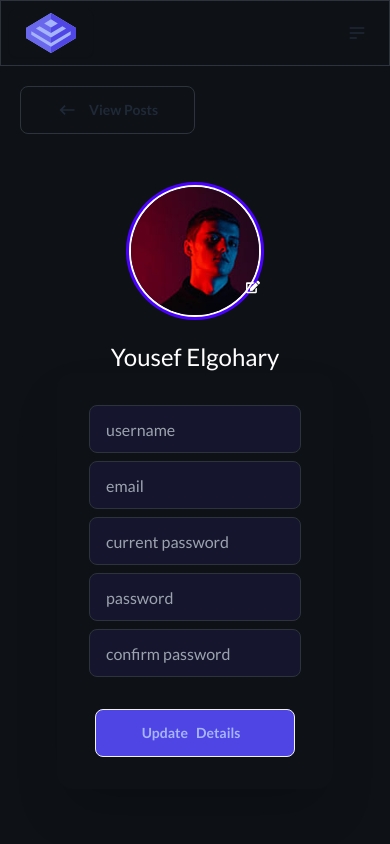
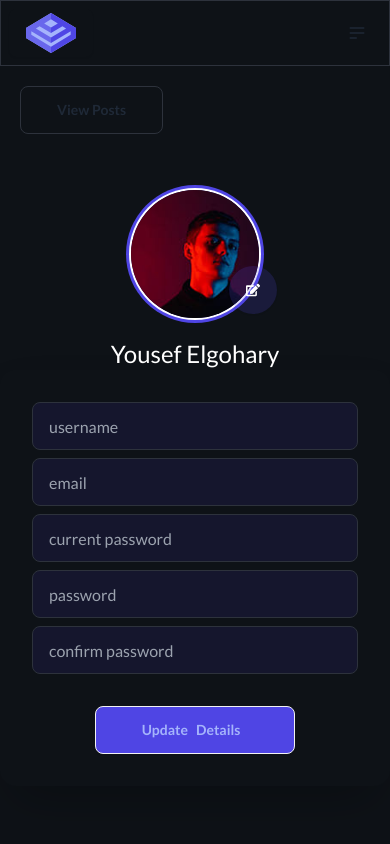
Before and after one commit to Darthdevv/Blog-App, a React (Vite) app in the folder frontend/: page /profile/yousef in a window 390 px wide. Shown: the top 844 px of the page. Built offline with nearby package versions, Linux system fonts and the light colour scheme.

Commit message:
🖋️ style: Media queries applied

```diff
--- a/frontend/src/components/Button/BackHome.jsx
+++ b/frontend/src/components/Button/BackHome.jsx
@@ -5,10 +5,10 @@ const BackTo = ({children, to}) => {
   return (
     <Link
       to={to}
-      className="btn btn-ghost border border-[#2D323C] bg-transparent"
+      className="btn btn-ghost z-50 border border-[#2D323C] bg-transparent"
     >
-      <button className=" flex items-center justify-center py-2 px-5">
-        <MdKeyboardBackspace size={20} className="mr-3" />
+      <button className="z-50 flex items-center justify-center py-2 px-5">
+        { to === '/' ? <MdKeyboardBackspace size={20} className="mr-3" /> : ''}
         {children}
       </button>
     </Link>
--- a/frontend/src/pages/dashboard/DashBoard.jsx
+++ b/frontend/src/pages/dashboard/DashBoard.jsx
@@ -16,9 +16,9 @@ const DashBoard = () => {
             posts.map((post) => (
               <div
                 key={post.id}
-                className=" w-full p-2 my-4 bg-[#1d1f26] border border-[#2D323C] hover:border-[#545A69] rounded-md"
+                className=" w-full p-2 my-4 max-md:my-6 bg-[#1d1f26] border border-[#2D323C] hover:border-[#545A69] rounded-md"
               >
-                <div className=" w-full flex items-center justify-between">
+                <div className=" w-full flex items-center justify-between max-md:flex-wrap max-md:text-sm max-md:justify-center max-md:gap-y-2">
                   <div className="flex items-center justify-center gap-5">
                     <img
                       src={post.thumbnail}
@@ -29,13 +29,13 @@ const DashBoard = () => {
                   </div>
                   <div>
                     <Link to={`/details/posts/${post.id}`}>
-                      <button className="btn btn-custom">View</button>
+                      <button className="btn btn-custom max-sm:btn-md">View</button>
                     </Link>
                     <Link to={`/posts/${post.id}/edit`}>
-                      <button className="btn btn-custom mx-2">Edit</button>
+                      <button className="btn btn-custom max-sm:btn-md mx-2 max-md:mx-1">Edit</button>
                     </Link>
                     <Link to={`/posts/${post.id}/delete`}>
-                      <button className="btn btn-custom">Delete</button>
+                      <button className="btn btn-custom max-sm:btn-md">Delete</button>
                     </Link>
                   </div>
                 </div>
--- a/frontend/src/pages/post/CreatePost.jsx
+++ b/frontend/src/pages/post/CreatePost.jsx
@@ -2,8 +2,20 @@
 
 const CreatePost = () => {
   return (
-    <div>CreatePost</div>
-  )
+    <div className="hero min-h-screen bg-base-200">
+      <div className="hero-content text-center">
+        <div className="max-w-md">
+          <h1 className="text-5xl font-bold">Hello there</h1>
+          <p className="py-6">
+            Provident cupiditate voluptatem et in. Quaerat fugiat ut assumenda
+            excepturi exercitationem quasi. In deleniti eaque aut repudiandae et
+            a id nisi.
+          </p>
+          <button className="btn btn-primary">Get Started</button>
+        </div>
+      </div>
+    </div>
+  );
 }
 
 export default CreatePost
--- a/frontend/src/pages/profiles/UserProfile.jsx
+++ b/frontend/src/pages/profiles/UserProfile.jsx
@@ -12,10 +12,10 @@ const UserProfile = () => {
       <div className="absolute top-5 left-5">
         <BackTo children={"View Posts"} to={"/myposts:id"} />
       </div>
-      <div className="hero-content text-center">
-        <div className="max-w-full">
+      <div className="w-full grid place-items-center">
+        <div className=" w-full grid place-items-center">
           <div className="avatar">
-            <div className="w-32 rounded-full ring ring-primary ring-offset-base-100 ring-offset-2">
+            <div className="w-32 rounded-full ring ring-[#4F45E4] ring-offset-base-100 ring-offset-2">
               <img src={Avatar} className="relative" />
               <input
                 type="file"
@@ -26,7 +26,7 @@ const UserProfile = () => {
               />
               <label
                 htmlFor="edit-btn"
-                className=" absolute bottom-1 right-[-18px] btn btn-circle btn-ghost"
+                className=" absolute bottom-1 right-[-18px] btn btn-circle btn-custom border-none"
               >
                 <FaEdit color="white" />
               </label>
@@ -35,7 +35,7 @@ const UserProfile = () => {
 
           <h1 className="text-white text-2xl mt-5">Yousef Elgohary</h1>
 
-          <div className="card shrink-0 lg:w-[600px] md:w-[500px] sm:w-[400px] shadow-2xl bg-transparent">
+          <div className="card w-full lg:w-[600px] md:w-[500px] sm:w-[400px] shadow-2xl bg-transparent">
             <form className="card-body">
               <div className="form-control">
                 <input
```
